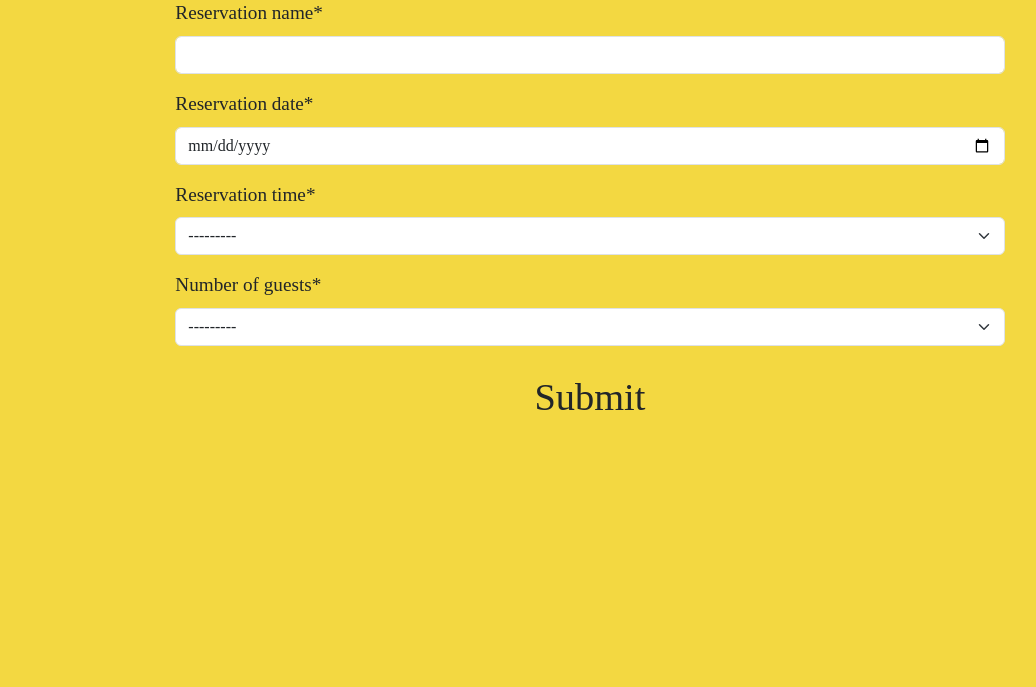
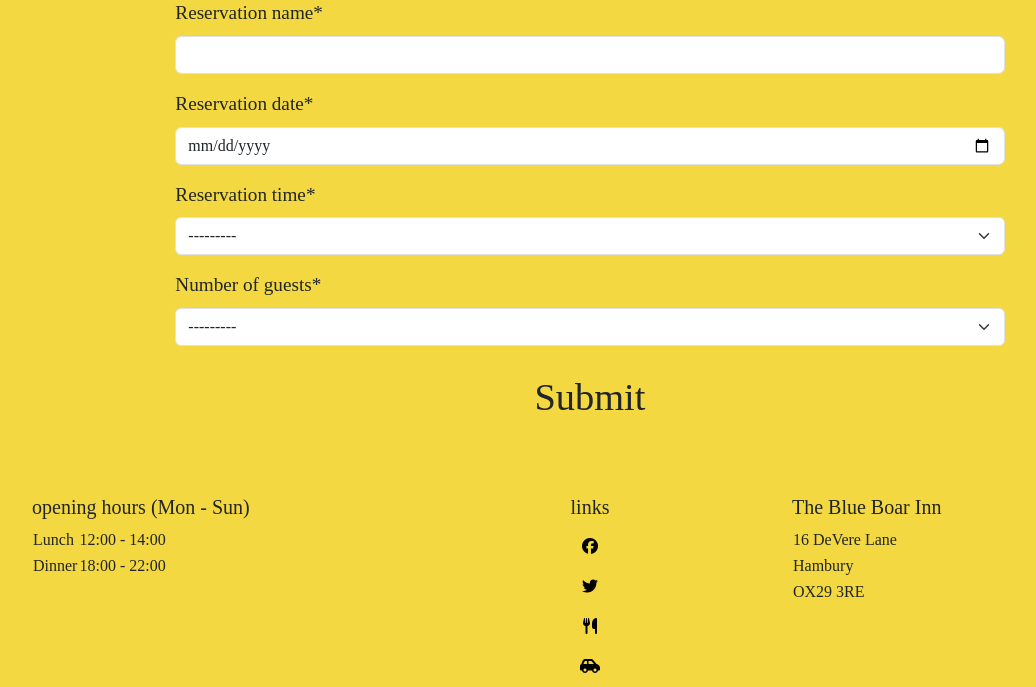
Before and after one commit to ewradcliffe/restaurant-booking-system, a Django app: page /add/ in a window 1280 px wide. Shown: the part 113-800 px from the top of the page, without its empty margins (50-1086 px from the left). Run offline with Django 4.2, Linux system fonts and the light colour scheme; a user stored in the database is signed in; some libraries are stand-ins or nearby versions; some web fonts are replaced.

Commit message:
Add contact details and styling to footer.

```diff
--- a/static/css/style.css
+++ b/static/css/style.css
@@ -66,11 +66,16 @@ body {
 }
 
 /* footer */
+.footer {
+    background-color: rgb(243, 216, 65);
+    padding-top: 2%;
+}
+
+.links-list > li {
+    background-color: rgb(243, 216, 65);
+    border: none;
+}
+
 .links-list > li > a > i {
     color: black;
 }
-
-.reservation-form {
-    max-width: 50%;
-    max-height: 50%;
-}
--- a/templates/base.html
+++ b/templates/base.html
@@ -64,7 +64,7 @@
         </nav>
 
         <!-- Display messages
-             Inspired by and adapted from the code institute 'I think therefore I blog' tutorial.
+             Adapted from the code institute 'I think therefore I blog' tutorial.
              https://learn.codeinstitute.net/-->
 
         <div class="container">
@@ -94,11 +94,11 @@
         {% block content %}
         {% endblock content %}
     </main>
-    <!-- Footer
+    <!-- Footer -->
     <footer class="footer fixed-bottom">
         <div class="container">
             <div class="row">
-                <div class="col-lg-3 col-md-6 mb-4">
+                <div class="col-lg-4 col-md-4 mb-4 d-none d-md-block">
                     <h5>opening hours (Mon - Sun)</h5>
                     <table>
                         <tbody>
@@ -113,52 +113,47 @@
                         </tbody>
                     </table>
                 </div>
-                <div class="col-lg-3 col-md-6 mb-4 text-center">
-                    <h5>links</h5>
-                    <ul class="list-unstyled links-list">
-                        <li><a href="https://www.facebook.com/" target="_blank" rel="noopener"
+                <div class="col-lg-4 col-md-4 text-center">
+                    <h5 class="d-none d-md-block">links</h5>
+                    <ul class="list-unstyled list-group flex-md-column flex-row links-list">
+                        <li class="list-group-item flex-fill"><a href="https://www.facebook.com/" target="_blank" rel="noopener"
                                 aria-label="Visit us on Facebook (opens in a new tab)"><i
                                     class="fa-brands fa-facebook"></i></a></li>
-                        <li><a href="https://x.com/" target="_blank" rel="noopener"
+                        <li class="list-group-item flex-fill"><a href="https://x.com/" target="_blank" rel="noopener"
                                 aria-label="Visit us on Twitter (opens in a new tab)"><i
                                     class="fa-brands fa-twitter"></i></a></li>
-                        <li><a href="https://www.thegoodfoodguide.co.uk/" target="_blank" rel="noopener"
+                        <li class="list-group-item flex-fill"><a href="https://www.thegoodfoodguide.co.uk/" target="_blank" rel="noopener"
                                 aria-label="Visit us on The Good Food guide (opens in a new tab)"><i
                                     class="fa-solid fa-utensils"></i></a></li>
-                        <li><a href="https://www.tripadvisor.co.uk/" target="_blank" rel="noopener"
+                        <li class="list-group-item flex-fill"><a href="https://www.tripadvisor.co.uk/" target="_blank" rel="noopener"
                                 aria-label="Visit us on Tripadvisor (opens in a new tab)"><i
                                     class="fa-solid fa-car-side"></i></a></li>
                     </ul>
                 </div>
-                <div class="col-lg-6 col-md-12 mb-4">
-                    <h5>The Blue Boar Inn</h5>
-                    <p>
-                        Lorem ipsum dolor sit amet consectetur, adipisicing elit. Iste atque ea quis
-                        molestias. Fugiat pariatur maxime quis culpa corporis vitae repudiandae aliquam
-                        voluptatem veniam, est atque cumque eum delectus sint!
-                    </p>
+                <div class="col-lg-4 col-md-4 mb-4 d-none d-md-block">
+                    <table>
+                        <h5>The Blue Boar Inn</h5>
+                        <tbody>
+                            <tr>
+                                <td>16 DeVere Lane</td>
+                            </tr>
+                            <tr>
+                                <td>Hambury</td>
+                            </tr>
+                            <tr>
+                                <td>OX29 3RE</td>
+                            </tr>
+                        </tbody>
+                    </table>
                 </div>
             </div>
         </div>
-
-
-
-
     </footer>
-    -->
-
 
     <!-- Javascript -->
     <script src="https://cdn.jsdelivr.net/npm/bootstrap@5.3.3/dist/js/bootstrap.bundle.min.js"
         integrity="sha384-YvpcrYf0tY3lHB60NNkmXc5s9fDVZLESaAA55NDzOxhy9GkcIdslK1eN7N6jIeHz"
         crossorigin="anonymous"></script>
-    <script src="https://cdn.jsdelivr.net/npm/@popperjs/core@2.11.8/dist/umd/popper.min.js"
-        integrity="sha384-I7E8VVD/ismYTF4hNIPjVp/Zjvgyol6VFvRkX/vR+Vc4jQkC+hVqc2pM8ODewa9r"
-        crossorigin="anonymous"></script>
-    <script src="https://cdn.jsdelivr.net/npm/bootstrap@5.3.3/dist/js/bootstrap.min.js"
-        integrity="sha384-0pUGZvbkm6XF6gxjEnlmuGrJXVbNuzT9qBBavbLwCsOGabYfZo0T0to5eqruptLy"
-        crossorigin="anonymous"></script>
-
 </body>
 
 </html>
```
